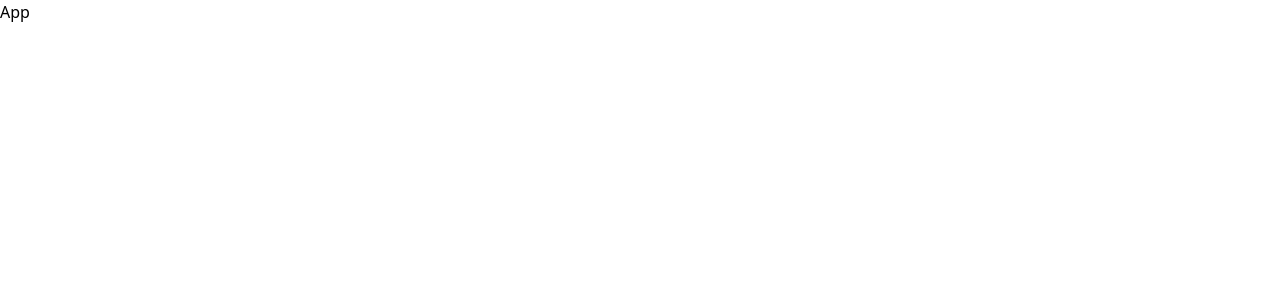
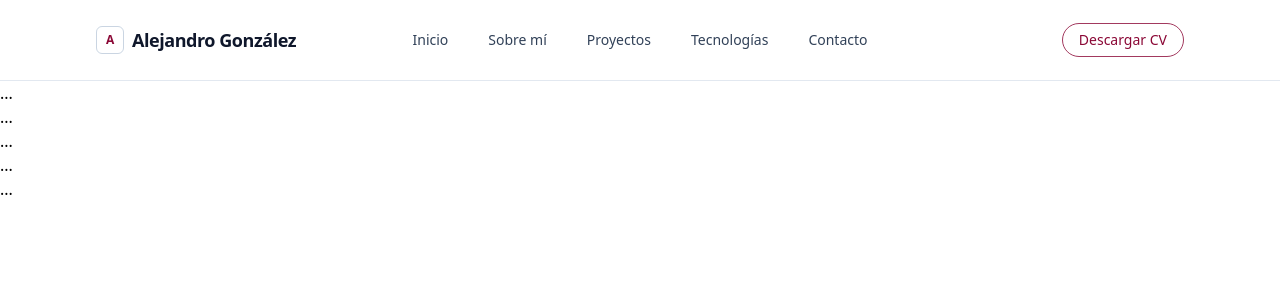
Before and after one commit to AlejandroG20/portafolio-alejandro, a React (Vite) app: page / in a window 1280 px wide. Shown: the top 300 px of the page. Built offline with nearby package versions, Linux system fonts and the light colour scheme.

Commit message:
Header y PDF Curriculum

```diff
--- a/index.html
+++ b/index.html
@@ -1,13 +1,15 @@
 <!doctype html>
-<html lang="en">
+<html lang="es" class="scroll-smooth">
+
 <head>
   <meta charset="UTF-8" />
-    <link rel="icon" type="image/svg+xml" href="/vite.svg" />
   <meta name="viewport" content="width=device-width, initial-scale=1.0" />
-    <title>mi-portafolio</title>
+  <title>Mi Portafolios</title>
 </head>
+
 <body>
   <div id="root"></div>
   <script type="module" src="/src/main.tsx"></script>
 </body>
+
 </html>
--- a/src/App.tsx
+++ b/src/App.tsx
@@ -1,3 +1,14 @@
+import Header from "./components/Header";
+
 export default function App() {
-  return <div>App</div>;
+  return (
+    <>
+      <Header />
+      <section id="hero">...</section>
+      <section id="about">...</section>
+      <section id="projects">...</section>
+      <section id="skills">...</section>
+      <section id="contact">...</section>
+    </>
+  );
 }
--- /dev/null
+++ b/src/components/Header.tsx
@@ -0,0 +1,101 @@
+// src/components/Header.tsx
+import { useState } from "react";
+
+const navLinks = [
+  { href: "#hero", label: "Inicio" },
+  { href: "#about", label: "Sobre mí" },
+  { href: "#projects", label: "Proyectos" },
+  { href: "#skills", label: "Tecnologías" },
+  { href: "#contact", label: "Contacto" },
+];
+
+export default function Header() {
+  const [isOpen, setIsOpen] = useState(false);
+  const closeMenu = () => setIsOpen(false);
+
+  return (
+    <header className="sticky top-0 z-50 bg-white/80 backdrop-blur border-b border-slate-200">
+      <div className="max-w-6xl mx-auto px-4 sm:px-6 lg:px-8">
+        {/* Barra principal */}
+        <div className="flex h-20 items-center justify-between relative">
+          {/* Logo */}
+          <a
+            href="#hero"
+            className="flex items-center gap-2 text-lg font-semibold tracking-tight text-slate-900"
+          >
+            <span className="flex items-center justify-center h-7 w-7 rounded-md border border-slate-300 text-[0.75rem] font-semibold text-rose-900">
+              A
+            </span>
+            <span className="leading-tight text-base sm:text-lg">
+              Alejandro González
+            </span>
+          </a>
+
+          {/* Navegación centrada (desktop) */}
+          <nav className="hidden md:flex absolute left-1/2 -translate-x-1/2 items-center gap-10 text-sm font-medium text-slate-700">
+            {navLinks.map((link) => (
+              <a
+                key={link.href}
+                href={link.href}
+                className="relative transition-colors hover:text-rose-900
+                           after:absolute after:left-0 after:-bottom-1 after:h-px after:w-0
+                           after:bg-rose-900 after:transition-all hover:after:w-full"
+              >
+                {link.label}
+              </a>
+            ))}
+          </nav>
+
+          {/* CTA a la derecha */}
+          <a
+            href="/doc/Curriculum.pdf"
+            className="hidden md:inline-block border border-rose-900/80 text-rose-900 px-4 py-1.5 rounded-full text-sm font-medium hover:bg-rose-50 transition-colors"
+          >
+            Descargar CV
+          </a>
+
+          {/* Botón menú móvil */}
+          <button
+            type="button"
+            className="md:hidden inline-flex items-center justify-center p-2 rounded-md"
+            onClick={() => setIsOpen((prev) => !prev)}
+            aria-expanded={isOpen}
+            aria-label="Abrir menú de navegación"
+          >
+            <div className="space-y-1">
+              <span className="block h-0.5 w-5 bg-slate-800"></span>
+              <span className="block h-0.5 w-5 bg-slate-800"></span>
+            </div>
+          </button>
+        </div>
+
+        {/* Navegación móvil */}
+        {isOpen && (
+          <div className="md:hidden pb-4">
+            <nav className="flex flex-col gap-3 text-sm text-slate-700">
+              {navLinks.map((link) => (
+                <a
+                  key={link.href}
+                  href={link.href}
+                  className="py-1 hover:text-rose-900 transition-colors"
+                  onClick={closeMenu}
+                >
+                  {link.label}
+                </a>
+              ))}
+
+              <a
+                href="/doc/Curriculum.pdf"
+                download="Alejandro-Gonzalez-CV.pdf"
+                className="mt-3 inline-flex items-center justify-center px-5 py-2.5 rounded-full border border-rose-900/70 text-rose-900 text-sm font-medium tracking-tight hover:bg-rose-50 hover:border-rose-900 transition-all"
+                onClick={closeMenu}
+              >
+                Descargar CV
+              </a>
+            </nav>
+          </div>
+        )}
+      </div>
+    </header>
+  );
+}
```
Also changed, not shown: src/components/Hero.tsx (added), 1 other file (tests, documents, lock files or other folders). Lines whose indentation alone changed are shown as unchanged.
